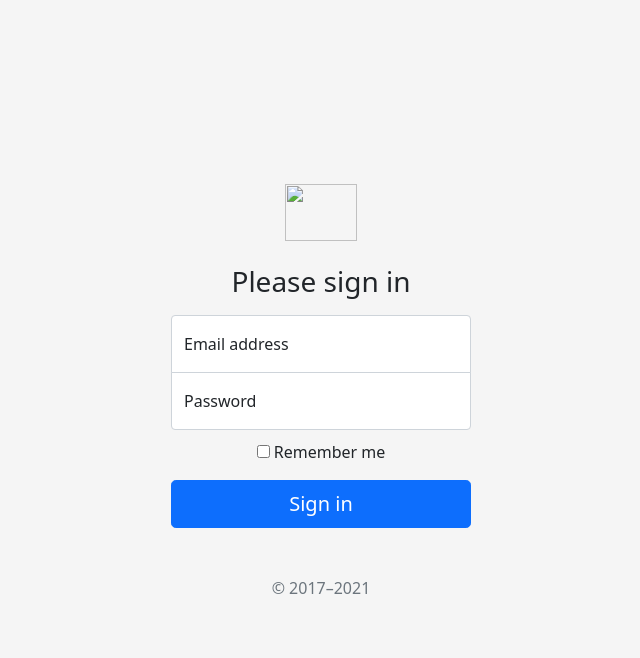
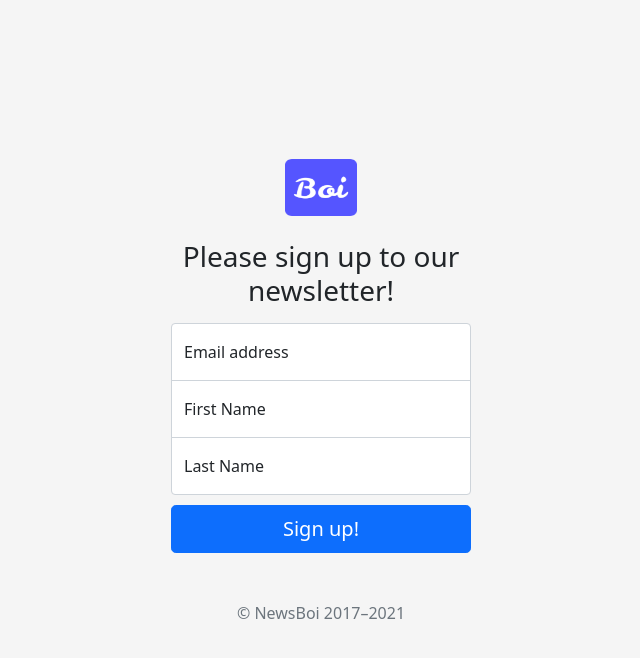
Before and after one commit to JinCTMac/api-testing, a website: page sign-up-project/index.html in a window 1280 px wide. Shown: the whole page, without its empty margins (319-959 px from the left). Drawn offline with nearby package versions, Linux system fonts and the light colour scheme.

Commit message:
styling bootstrap elements with own CSS

```diff
--- /dev/null
+++ b/sign-up-project/images/about.txt
@@ -0,0 +1,6 @@
+This favicon was generated using the following font:
+
+- Font Title: Leckerli One
+- Font Author: Copyright (c) 2011 Gesine Todt (www.gesine-todt.de), with Reserved Font Names "Leckerli"
+- Font Source: http://fonts.gstatic.com/s/leckerlione/v11/V8mCoQH8VCsNttEnxnGQ-1itLZxcBtItFw.ttf
+- Font License: SIL Open Font License, 1.1 (http://scripts.sil.org/OFL))
--- a/sign-up-project/index.html
+++ b/sign-up-project/index.html
@@ -11,13 +11,7 @@
   <!-- Bootstrap core CSS -->
 
   <!-- Favicons -->
-  <link rel="apple-touch-icon" href="/docs/5.1/assets/img/favicons/apple-touch-icon.png" sizes="180x180">
-  <link rel="icon" href="/docs/5.1/assets/img/favicons/favicon-32x32.png" sizes="32x32" type="image/png">
-  <link rel="icon" href="/docs/5.1/assets/img/favicons/favicon-16x16.png" sizes="16x16" type="image/png">
-  <link rel="manifest" href="/docs/5.1/assets/img/favicons/manifest.json">
-  <link rel="mask-icon" href="/docs/5.1/assets/img/favicons/safari-pinned-tab.svg" color="#7952b3">
-  <link rel="icon" href="/docs/5.1/assets/img/favicons/favicon.ico">
-  <meta name="theme-color" content="#7952b3">
+
 
 
   <style>
@@ -41,28 +35,28 @@
 <body class="text-center">
 
   <main class="form-signin">
-    <form>
-      <img class="mb-4" src="/docs/5.1/assets/brand/bootstrap-logo.svg" alt="" width="72" height="57">
-      <h1 class="h3 mb-3 fw-normal">Please sign in</h1>
+    <form method="GET" >
+      <img class="mb-4" src="images/android-chrome-192x192.png" alt="" width="72" height="57">
+      <h1 class="h3 mb-3 fw-normal">Please sign up to our newsletter!</h1>
 
       <div class="form-floating">
         <input type="email" class="form-control" id="floatingInput" placeholder="name@example.com">
         <label for="floatingInput">Email address</label>
       </div>
       <div class="form-floating">
-        <input type="password" class="form-control" id="floatingPassword" placeholder="Password">
-        <label for="floatingPassword">Password</label>
+        <input type="FirstName" class="form-control" id="floatingFirstName" placeholder="First Name">
+        <label for="floatingFirstName">First Name</label>
+      </div>
+      <div class="form-floating">
+        <input type="LastName" class="form-control" id="floatingLastName" placeholder="Last Name">
+        <label for="floatingLastName">Last Name</label>
       </div>
 
-      <div class="checkbox mb-3">
-        <label>
-          <input type="checkbox" value="remember-me"> Remember me
-        </label>
-      </div>
-      <button class="w-100 btn btn-lg btn-primary" type="submit">Sign in</button>
-      <p class="mt-5 mb-3 text-muted">&copy; 2017–2021</p>
+      <button class="w-100 btn btn-lg btn-primary" type="submit">Sign up!</button>
+      <p class="mt-5 mb-3 text-muted">&copy; NewsBoi 2017–2021</p>
     </form>
   </main>
 
-  </body>
+</body>
+
 </html>
--- a/sign-up-project/style.css
+++ b/sign-up-project/style.css
@@ -32,7 +32,12 @@ body {
   border-bottom-left-radius: 0;
 }
 
-.form-signin input[type="password"] {
+.form-signin input[type="FirstName"] {
+  border-radius: 0;
+  margin-bottom: -1px;
+}
+
+.form-signin input[type="LastName"] {
   margin-bottom: 10px;
   border-top-left-radius: 0;
   border-top-right-radius: 0;
```
Also changed, not shown: sign-up-project/images/android-chrome-192x192.png (added), sign-up-project/images/android-chrome-512x512.png (added), sign-up-project/images/apple-touch-icon.png (added), sign-up-project/images/favicon-16x16.png (added), sign-up-project/images/favicon-32x32.png (added), sign-up-project/images/favicon.ico (added), sign-up-project/images/site.webmanifest (added).
